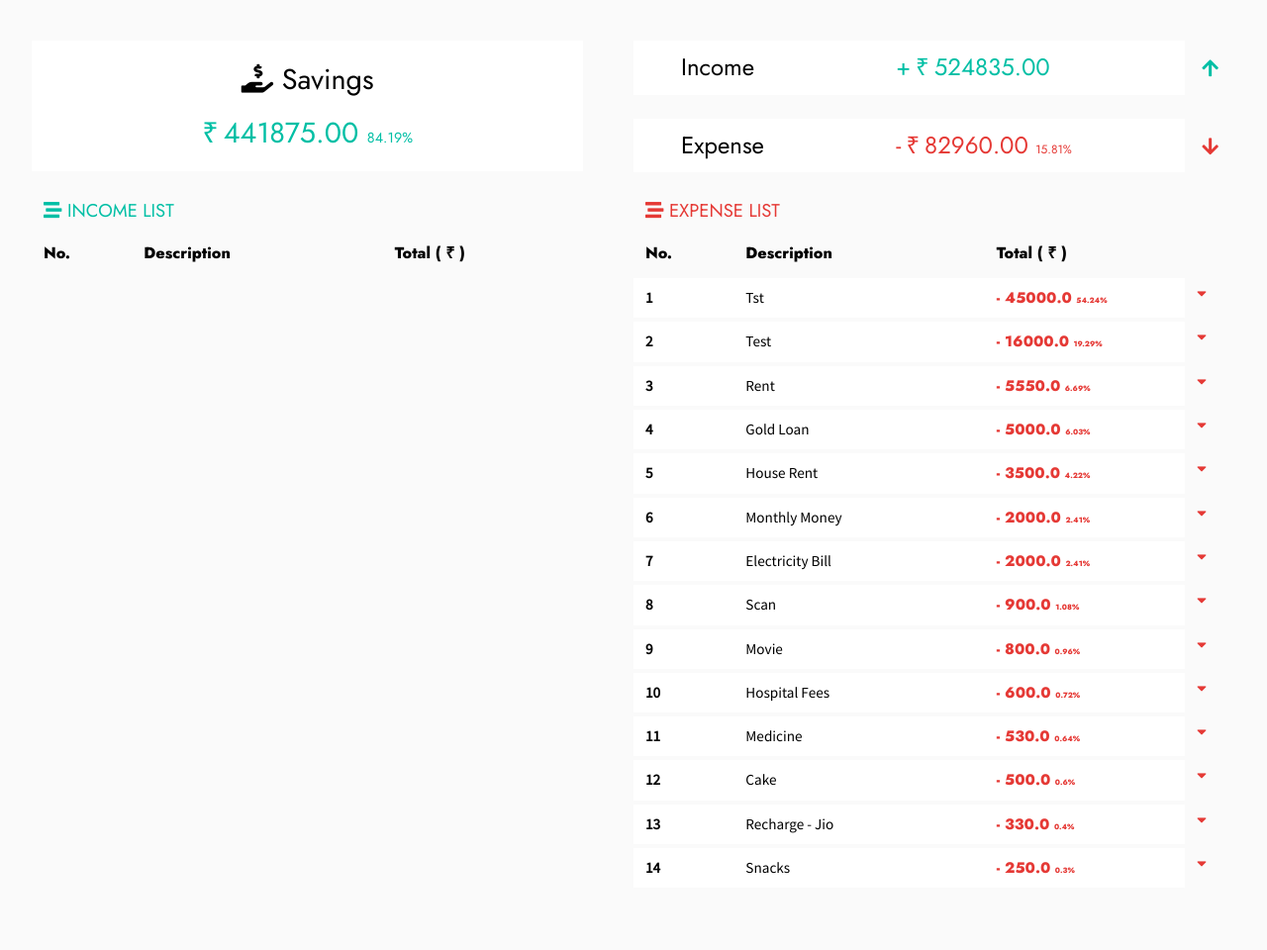
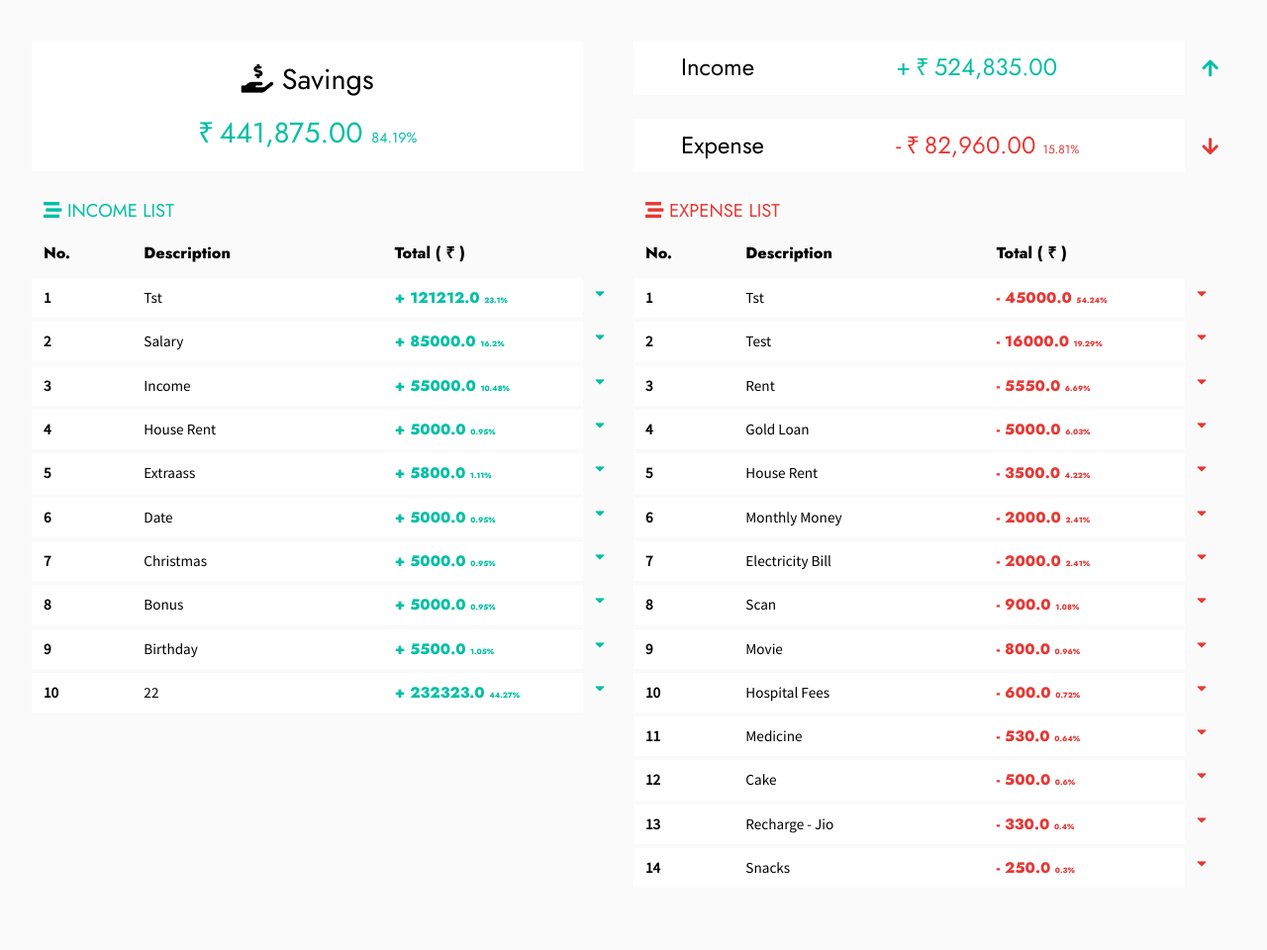
Before and after one commit to gsk-21/Budget-Manager, a Django app: page /user-profile in a window 1280 px wide. Shown: the part 59-1019 px from the top of the page at 99% size. Run offline with Django 3.2, Linux system fonts and the light colour scheme; a user stored in the database is signed in; data comes from the database, SQL or seed files in the repository; both versions use the stored data as it was after the commit; some libraries are stand-ins or nearby versions.

Commit message:
Code Change

```diff
--- a/app/views.py
+++ b/app/views.py
@@ -37,14 +37,6 @@ def home(request):
 
         test_income = Income.objects.filter(user=user)
 
-        test_income, test = decrypt_list(key, test_income, expenses)
-        aggr_dict = dict()
-        for i in test_income:
-            if i.description not in aggr_dict:
-                aggr_dict[i.description] = 0
-            aggr_dict[i.description] = aggr_dict[i.description] + float(i.amount)
-            print(i.description, ":", i.amount)
-        print(aggr_dict)
         context['incomes'] = incomes
         context['expenses'] = expenses
 
@@ -96,11 +88,16 @@ def user_profile(request):
         #         expenses_dict[i.description] = 0
         #     expenses_dict[i.description] = expenses_dict[i.description] + float(i.amount)
         #     print(i.description, ":", i.amount)
+        print("\nINCOMES:")
+        print(incomes)
+        print("\nEXPENSES:")
+        print(expenses)
 
+        print("\nINCOMES:")
         for i in incomes:
             desc = i.description.lower()
             if desc not in incomes_dict:
-                incomes_dict[desc] = [0, [], desc.replace(' ', '_'), 0]
+                incomes_dict[desc] = [0, [], desc.replace(' ', '_').replace('(', '_').replace(')', '_'), 0]
             incomes_dict[desc][0] = incomes_dict[desc][0] + float(i.amount)
             percent = round(((float(i.amount) / total_income) * 100), 2)
             incomes_dict[desc][1].append({'date': i.datetime,
@@ -109,12 +106,13 @@ def user_profile(request):
                                           })
 
             incomes_dict[desc][3] = round((incomes_dict[desc][0] / total_income) * 100, 2)
-            # print(desc, ":", i.amount)
+            print(desc, ":", i.amount)
 
+        print("\nEXPENSES:")
         for i in expenses:
             desc = i.description.lower()
             if desc not in expenses_dict:
-                expenses_dict[desc] = [0, [], desc.replace(' ', '_'), 0]
+                expenses_dict[desc] = [0, [], desc.replace(' ', '_').replace('(', '_').replace(')', '_'), 0]
             percent = round(((float(i.amount) / total_income) * 100), 2)
             expenses_dict[desc][0] = expenses_dict[desc][0] + float(i.amount)
             expenses_dict[desc][1].append({'date': i.datetime,
@@ -122,8 +120,12 @@ def user_profile(request):
                                            'percent': percent
                                            })
             expenses_dict[desc][3] = round((expenses_dict[desc][0] / total_expense) * 100, 2)
-            # print(desc, ":", i.amount)
+            print(desc, ":", i.amount)
 
+        print("\n")
+        print(incomes_dict)
+        print("\n")
+        print(expenses_dict)
         context['incomes'] = incomes
         context['expenses'] = expenses
 
--- a/templates/user_profile.html
+++ b/templates/user_profile.html
@@ -68,7 +68,7 @@
                         <div class="income savingss font-weight-bolds mb-3 month-savings word-wrap " >
                             <!-- <i class="fas fa-coins"></i>  -->
 
-                            <span style="margin-right: 5px;">₹</span>{{overall_savings}}
+                            <span style="margin-right: 5px;">₹</span>{{overall_savings|intcomma}}
                             <span class="user-available-percent white-row-bg income" >
                                 {{overall_savings_percentage}}%
                             </span>
@@ -88,7 +88,7 @@
                         <div class="income savings font-weight-bolds mb-3
                                     month-savings pb-5 word-wrap jost" >
                             <span>
-                                <span style="margin-right: 8px;">₹</span>{{overall_savings}}</span>
+                                <span style="margin-right: 8px;">₹</span>{{overall_savings|intcomma}}</span>
                             <span class="user-available-percent white-row-bg income">
                                 {{overall_savings_percentage}}%
                             </span>
@@ -112,7 +112,7 @@
                                 {{"Income" | title}}
                             </div>
                             <div class="col-5 col-lg-6 income  pt-2 pb-2 white-row-bg word-wrap" >
-                                <span style="margin-right: 5px;">+</span><span style="margin-right: 5px;">₹</span>{{overall_income|truncatechars:18}}
+                                <span style="margin-right: 5px;">+</span><span style="margin-right: 5px;">₹</span>{{overall_income|intcomma|truncatechars:18}}
                             </div>
                             <div class=" col-1 col-lg-1 income pt-2 pb-2 text-center">
                                 <span class="mx-auto arrows">
@@ -128,7 +128,7 @@
                                 {{"Expense" | title}}
                             </div>
                             <div class="col-5 col-lg-6 expense pt-2 pb-2 white-row-bg word-wrap" >
-                                 <span style="margin-right: 5px;">-</span><span style="margin-right: 5px;">₹</span>{{overall_expense|truncatechars:18}}
+                                 <span style="margin-right: 5px;">-</span><span style="margin-right: 5px;">₹</span>{{overall_expense|intcomma|truncatechars:18}}
                                 <span class="user-expense-percent white-row-bg expense">
                                     {{overall_exp_percentage}}%
                                 </span>
@@ -158,7 +158,7 @@
                                     </span>
                                 </div>
                                 <div class="col-12  income white-row-bg p-3 pb-4 word-wrap">
-                                    <span style="margin-right: 5px;margin-left: 8px;">₹</span>{{overall_income|truncatechars:18}}
+                                    <span style="margin-right: 5px;margin-left: 8px;">₹</span>{{overall_income|intcomma|truncatechars:18}}
                                 </div>
                             </div>
                         </div>
@@ -176,7 +176,7 @@
                                     </span>
                                 </div>
                                 <div class="col-12  expense white-row-bg p-3 pb-4 word-wrap" style="">
-                                    <span style="margin-right: 5px;margin-left: 8px;">₹</span>{{overall_expense|truncatechars:18}}
+                                    <span style="margin-right: 5px;margin-left: 8px;">₹</span>{{overall_expense|intcomma|truncatechars:18}}
                                     <span class="expense-percent white-row-bg" >
                                         {{overall_exp_percentage}}%
                                     </span>
@@ -290,7 +290,7 @@
             <!-- Income -->
 
             <div class="col-6 row-font">
-                {% for key,value in incomes_dict.items|dictsortreversed:1 %}
+                {% for key,value in incomes_dict.items|dictsortreversed:0 %}
                 <div class="row content  word-wrap"  >
 
                     <div class="col-2 font-weight-bold  white-row-bg pt-2 pb-2 ">
@@ -339,6 +339,7 @@
                 </div>
             </div>
             {% endif %}
+
 
             {% if expenses|length != 0 %}
             <!-- Expense -->
```
Also changed, not shown: templates/home.html (+6 -6 lines), db.sqlite3, 1 other file.
